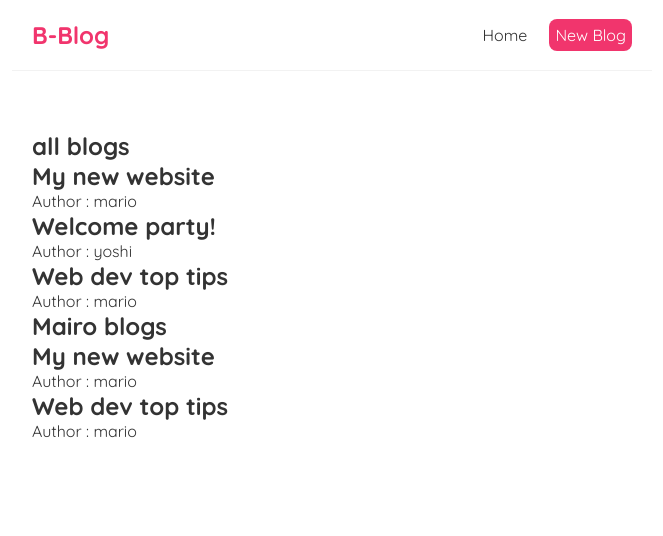
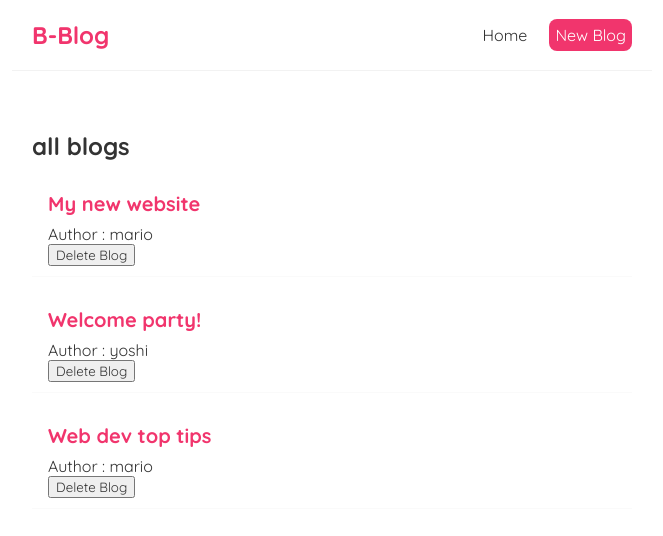
Before and after one commit to 7bel6/b-blog, a React (Create React App) app: page / in a window 1280 px wide. Shown: the top 536 px of the page, without its empty margins (308-971 px from the left). Built offline with nearby package versions, Linux system fonts and the light colour scheme; the HTML template or start-up script is replaced by a standard one.

Commit message:
Passing Function as prop

```diff
--- a/src/Bloglist.js
+++ b/src/Bloglist.js
@@ -6,14 +6,17 @@ const Bloglist = (props) => {
     // we recived the prop here
     const blogs = props.blogs;
     const title = props.title;
+    const handleDelete = props.handleDelete;
+    // we will add delete button to demonstarte passing functions as props like deleting a blog
     return (
         <div className="blog-list">
             {/* we use arrow function inside map method to define the template of outputing these blogs */}
             <h2>{ title }</h2>
             {blogs.map((blog) => (
-                <div className="blog-review" key={blog.id}>
+                <div className="blog-preview" key={blog.id}>
                     <h2>{ blog.title }</h2>
                     <p>Author : { blog.author }</p>
+                    <button onClick={() => handleDelete(blog.id)}>Delete Blog</button>
                 </div>
             ))}
         </div>
--- a/src/Home.js
+++ b/src/Home.js
@@ -9,15 +9,16 @@ const Home = () => {
         { title: 'Welcome party!', body: 'lorem ipsum...', author: 'yoshi', id: 2 },
         { title: 'Web dev top tips', body: 'lorem ipsum...', author: 'mario', id: 3 }
     ]);
-
+    // we create the function of handle delete here so we pass it as prop and access our hook setBlogs to edit our data which is taking id as an arugment so In blog list we pass the blog id that we want to delete
+    const handleDelete = (id) => {
+        console.log('blog deleted ' + id);
+    }
     // we will use props to pass data from this component to child comp.
     // we gonna create a property in child comp tag we can call it whatever we want
     // and we pass the data in it
     return (
         <div className="home">
-            <Bloglist blogs={blogs} title="all blogs"/>
-            {/* Demonstarte reusing props , let's show only mario blogs */}
-            <Bloglist blogs={blogs.filter((blog) => blog.author === 'mario')} title="Mairo blogs"/>
+            <Bloglist blogs={blogs} title="all blogs" handleDelete={handleDelete}/>
         </div>
     );
 }
```
